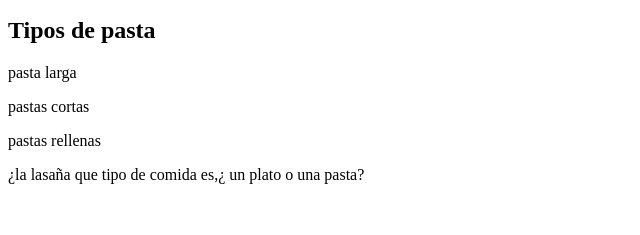
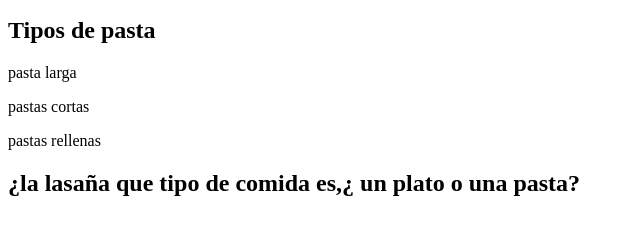
Before and after one commit to danielavbautista008-pixel/repaso-2, a plain HTML site: page index.html in a window 1280 px wide. Shown: the part 101-336 px from the top of the page, without its empty margins (0-640 px from the left). Drawn offline with Linux system fonts and the light colour scheme.

Commit message:
Agregue div

```diff
--- a/index.html
+++ b/index.html
@@ -1,20 +1,33 @@
 <!DOCTYPE html>
 <html lang="en">
+
 <head>
     <meta charset="UTF-8">
     <meta name="viewport" content="width=device-width, initial-scale=1.0">
     <link rel="stylesheet" href="style.css">
     <title>Document</title>
 </head>
+
 <body>
+    <div class="Contenedor">
+        <div>
             <h1>¿COMO HARIAS LA PASTA HOY?</h1>
             <p>existen diferentes tipos de pasta con diferentes acompañantes </p>
+        </div>
+        <div>
             <h2> Tipos de pasta</h2>
             <p>pasta larga</p>
             <p>pastas cortas </p>
             <p>pastas rellenas</p>
-    <p>¿la lasaña que tipo de comida es,¿ un plato o una pasta?</p>
+        </div>
+        <div>
+            <h2> ¿la lasaña que tipo de comida es,¿ un plato o una pasta? </h2>
+        </div>
+
+
+    </div>
 
 
 </body>
+
 </html>
```
Lines whose indentation alone changed are shown as unchanged.
